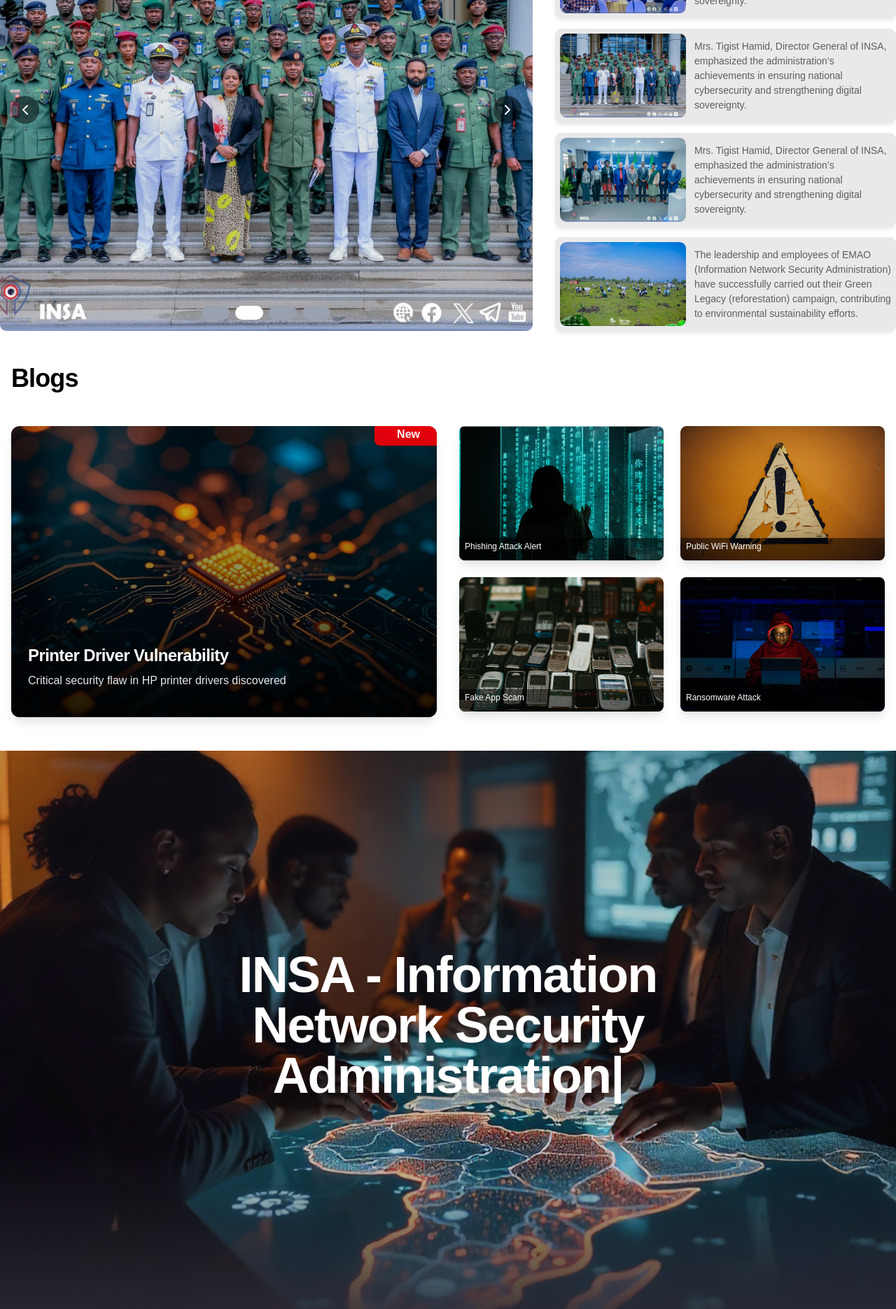
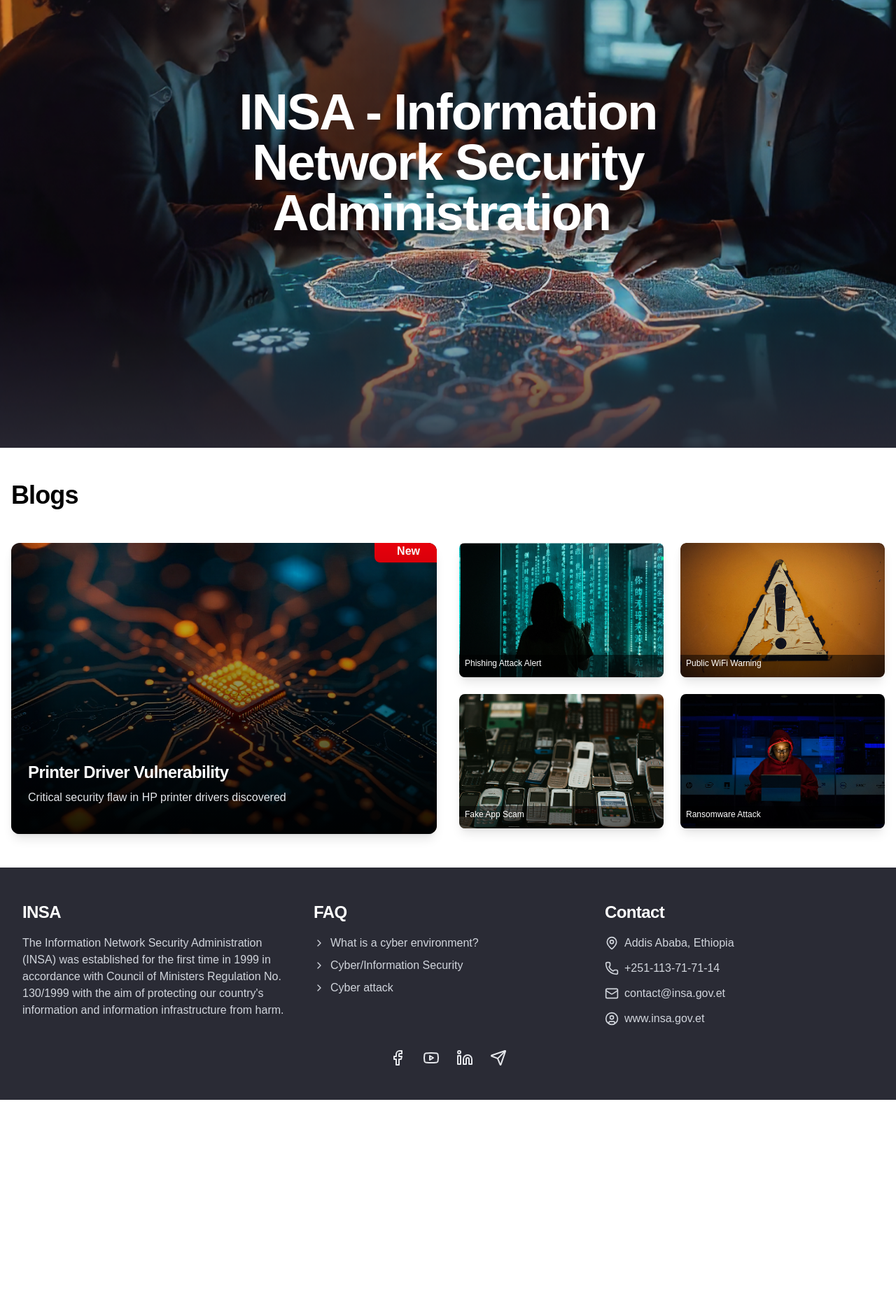
Before and after one commit to mahi7000/insa_clone, a React (Vite) app in the folder frontend/: page / in a window 1280 px wide. Shown: the part 160-2031 px from the top of the page at 70% size. After the commit the page ends 1732 px from the top, so only its background shows below. Built offline with nearby package versions, Linux system fonts and the light colour scheme.

Commit message:
edit blogs page

```diff
--- a/frontend/src/pages/Blogs.tsx
+++ b/frontend/src/pages/Blogs.tsx
@@ -106,7 +106,7 @@
                 <img
                   src={featuredBlog.imageUrl}
                   alt={featuredBlog.title}
-                  className="w-full h-full object-cover transition-all duration-[2000ms] ease-in-out transform group-hover:scale-110" // 10% zoom
+                  className="w-full h-full object-cover transition-all duration-[1000ms] ease-out transform group-hover:scale-110" // 10% zoom
                 />
                 <p className="absolute -top-2 -right-2 bg-red-600 text-white text-base font-bold px-8 pt-2 pb-1 rounded-lg shadow-md">
                   {" "}
--- a/frontend/src/pages/Home.tsx
+++ b/frontend/src/pages/Home.tsx
@@ -1,14 +1,11 @@
-import RecentActivity from "../components/RecentActivity";
 import BlogsPage from "./Blogs";
 import Hero from "../components/Hero";
 
 const Home = () => {
   return (
     <div>
-      <RecentActivity />
+      <Hero />
       <BlogsPage />
-      <Hero />
-      <RecentActivity />
     </div>
   );
 };
```
Also changed, not shown: 2 other files (tests, documents, lock files or other folders).
